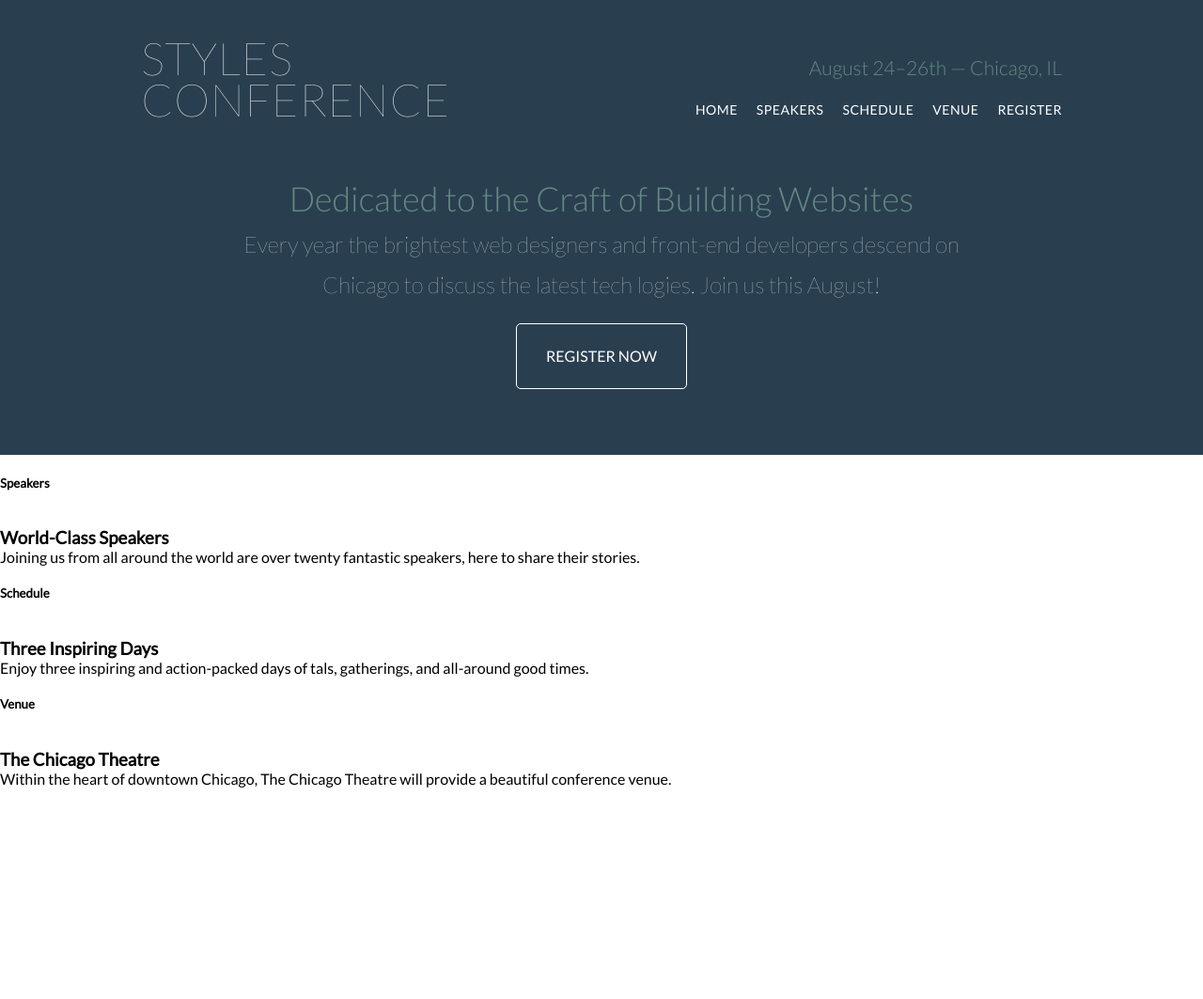
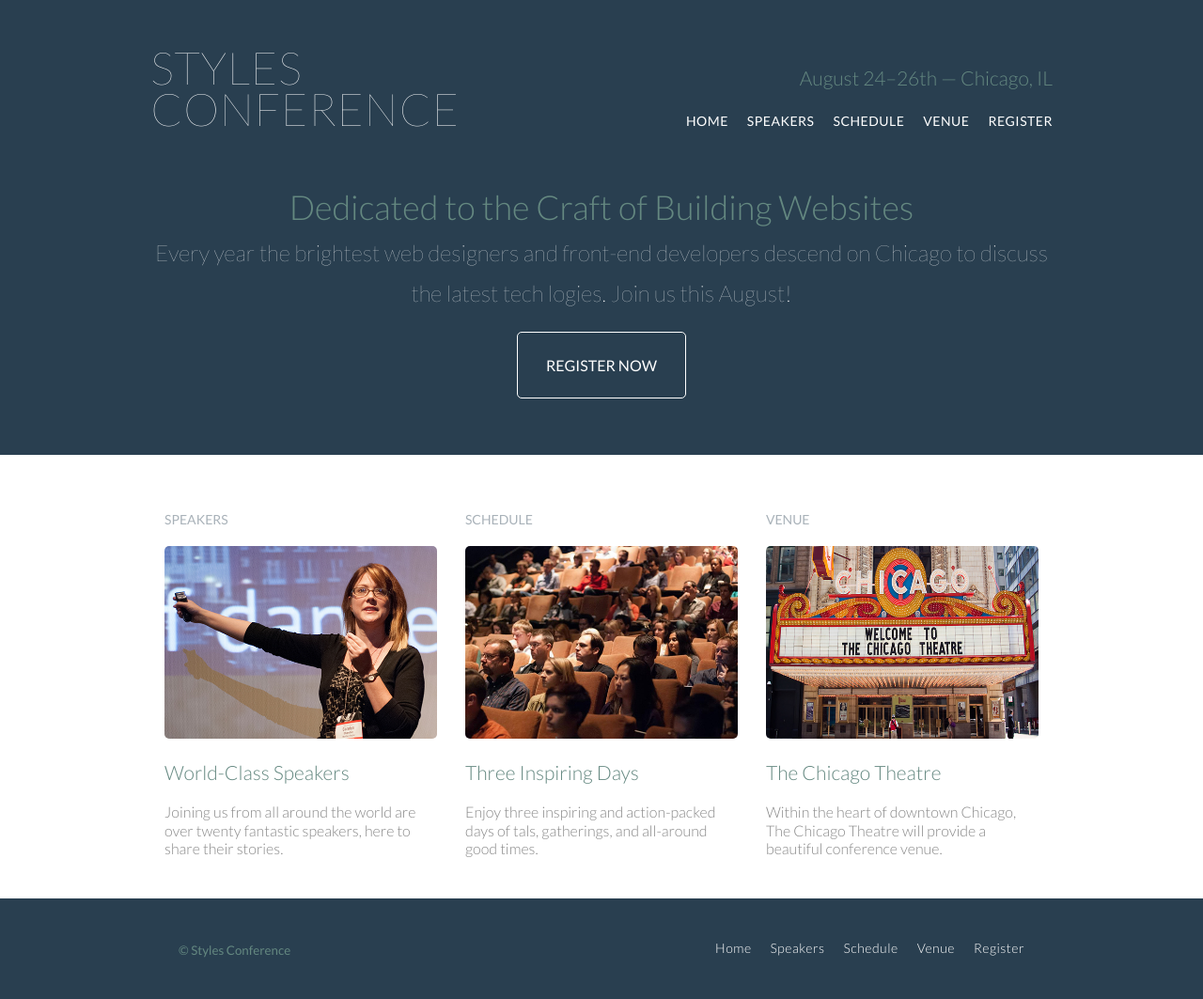
Before and after one commit to Denizka79/styles-conference, a plain HTML site: page index.html in a window 1280 px wide. Shown: the whole page at 94% size. Before the commit the page ends 838 px from the top, so only its background shows below. Drawn offline with Linux system fonts and the light colour scheme.

Commit message:
Complete start page

```diff
--- a/css/styles.css
+++ b/css/styles.css
@@ -1,58 +1,59 @@
+* {
+    box-sizing: border-box;
+    margin: 0;
+}
+
 body {
     font-family: 'Lato', sans-serif;
 }
 
-.container-header {
-    padding: 0 150px;
-    color: #fff;
+.container {
+    width: 960px;
+    margin: 0 auto;
 }
 
-.container-header {
-    padding: 0 150px;
-    background-color: #293f50;
-}
-
-.container-main {
-    background-color: #fff;
-}
-
-h1, h2, h3, p {
-    margin: 0;
-}
+/* Header */
 
 .header {
-    padding: 40px 0;
+    background-color: #293f50;
+    padding-top: 50px;
 }
 
 .header-top {
     display: flex;
+    justify-content: space-between;
 }
 
 .header-right {
-    width: 100%;
-    padding-top: 20px;
+    margin-left: 115px;
 }
 
-.header-bottom {
-    padding: 22px 80px 10px 80px;
-}
-
-.main-title {
+.logo {
     font-weight: 100;
     font-size: 48px;
     letter-spacing: 0.5px;
     line-height: 44px;
+    color: #fff;
 }
 
 .dates {
     font-size: 21px;
     font-weight: 300;
     color: #648880;
+    width: 100%;
+    text-align: right;
+    margin-top: 20px;
 }
 
 .nav {
+    list-style: none;
+    color: #fff;
+    width: 100%;
+}
+
+.nav-top {
     display: flex;
-    list-style: none;
+    text-transform: uppercase;
     justify-content: flex-end;
     align-items: flex-end;
     font-size: 14px;
@@ -69,8 +70,17 @@ li:last-child {
     margin-right: 0;
 }
 
-.dates {
-    text-align: right;
+li:hover {
+    color: #648880;
+    cursor: pointer;
+}
+
+.header-bottom {
+    padding: 60px 0;
+    display: flex;
+    flex-direction: column;
+    justify-content: center;
+    text-align: center;
 }
 
 .dedicated-to {
@@ -78,7 +88,9 @@ li:last-child {
     color: #648880;
     font-weight: 300;
     text-align: center;
-    margin: 30px 0 5px 0;
+    display: grid;
+    align-items: center;
+    margin-bottom: 5px;
 }
 
 .every-year {
@@ -86,10 +98,11 @@ li:last-child {
     font-weight: 100;
     text-align: center;
     line-height: 1.8;
+    color: #fff;
+    margin-bottom: 20px;
 }
 
 .btn {
-    width: 120px;
     font-size: 16px;
     font-weight: 400;
     padding: 25px 30px;
@@ -97,13 +110,85 @@ li:last-child {
     border-radius: 5px;
     text-decoration: none;
     color: #fff;
-    margin: 20px auto;
-    display: block;
     text-transform: uppercase;
     text-align: center;
+    display: inline-block;
+    margin: 0 auto;
 }
 
 .btn:hover {
     background-color: #fff;
     color: #293f50;
 }
+
+/* Main */
+
+.main-container {
+    display: flex;
+    margin: 0 auto;
+}
+
+.teaser-one, .teaser-two, .teaser-three {
+    width: 33.33%;
+    padding: 0 15px;
+}
+
+.teaser-image {
+    width: 100%;
+    height: auto;
+    border-radius: 5px;
+}
+
+.main-container {
+    padding: 60px 0 44px 0;
+}
+
+.teaser-title {
+    margin-bottom: 20px;
+    color: #a9b2b9;
+    font-size: 14px;
+    font-weight: 400;
+}
+
+.teaser-header {
+    margin: 20px 0 20px 0;
+    font-size: 21px;
+    font-weight: 300;
+    color: #648880;
+}
+
+.teaser-link {
+    text-decoration: none;
+}
+
+.teaser p {
+    color: #888;
+    font-size: 16px;
+    font-weight: 300;
+    line-height: 1.2;
+}
+
+/* Footer */
+
+.footer {
+    background-color: #293f50;
+}
+
+.footer-container {
+    padding: 44px 30px;
+    display: flex;
+    justify-content: space-between;
+}
+
+.nav-bottom {
+    display: flex;
+    justify-content: flex-end;
+    align-items: center;
+    font-size: 14px;
+    font-weight: 300;
+    letter-spacing: .5px;
+}
+
+small {
+    color: #648880;
+}
--- a/index.html
+++ b/index.html
@@ -8,24 +8,23 @@
     <link rel="preconnect" href="https://fonts.googleapis.com">
     <link rel="preconnect" href="https://fonts.gstatic.com" crossorigin>
     <link href="https://fonts.googleapis.com/css2?family=Lato:wght@100;300;400&display=swap" rel="stylesheet">
-    <link rel="stylesheet" href="css/normalize.css">
     <link rel="stylesheet" href="css/styles.css">
 </head>
 <body>
-    <div class="container container-header">
     <header class="header">
+        <div class="container header-container">
             <div class="header-top">
                 <div class="header-left">
-                    <h1 class="main-title">STYLES CONFERENCE</h1>
+                    <h1 class="logo">STYLES CONFERENCE</h1>
                 </div>
                 <div class="header-right">
                     <h3 class="dates">August 24–26th — Chicago, IL</h3>
-                    <ul class="nav">
-                        <li>HOME</li>
-                        <li>SPEAKERS</li>
-                        <li>SCHEDULE</li>
-                        <li>VENUE</li>
-                        <li>REGISTER</li>
+                    <ul class="nav nav-top">
+                        <li>Home</li>
+                        <li>Speakers</li>
+                        <li>Schedule</li>
+                        <li>Venue</li>
+                        <li>Register</li>
                     </ul>
                 </div>
             </div>
@@ -34,32 +33,51 @@
                 <p class="every-year">Every year the brightest web designers and front-end developers descend on Chicago to discuss the latest tech logies. Join us this August!</p>
                 <a href="#" class="btn">Register Now</a>
             </div>
+        </div>
     </header>
-    </div>
-    <div class="container container-main">
     <main class="main">
+        <div class="container main-container">
             <div class="teaser teaser-one">
-                <h5>Speakers</h5>
-                <img src="" alt="">
-                <h3>World-Class Speakers</h3>
+                <h5 class="teaser-title">SPEAKERS</h5>
+                <a class="teaser-link" href="#">
+                    <img class="teaser-image" src="img/speakers.jpeg" alt="">
+                    <h3 class="teaser-header">World-Class Speakers</h3>
+                </a>
                 <p>Joining us from all around the world are over twenty fantastic speakers, here to share their stories.</p>
             </div>
             <div class="teaser teaser-two">
-                <h5>Schedule</h5>
-                <img src="" alt="">
-                <h3>Three Inspiring Days</h3>
+                <h5 class="teaser-title">SCHEDULE</h5>
+                <a class="teaser-link" href="#">
+                    <img class="teaser-image" src="img/schedule.jpeg" alt="">
+                    <h3 class="teaser-header">Three Inspiring Days</h3>
+                </a>
                 <p>Enjoy three inspiring and action-packed days of tals, gatherings, and all-around good times.</p>
             </div>
             <div class="teaser teaser-three">
-                <h5>Venue</h5>
-                <img src="" alt="">
-                <h3>The Chicago Theatre</h3>
+                <h5 class="teaser-title">VENUE</h5>
+                <a class="teaser-link" href="#">
+                    <img class="teaser-image" src="img/venue.jpeg" alt="">
+                    <h3 class="teaser-header">The Chicago Theatre</h3>
+                </a>
                 <p>Within the heart of downtown Chicago, The Chicago Theatre will provide a beautiful conference venue.</p>
+            </div>
         </div>
     </main>
     <footer class="footer">
-
+        <div class="container footer-container">
+            <div class="footer-left">
+                <small>© Styles Conference</small>
+            </div>
+            <div class="footer-right">
+                <ul class="nav nav-bottom">
+                    <li>Home</li>
+                    <li>Speakers</li>
+                    <li>Schedule</li>
+                    <li>Venue</li>
+                    <li>Register</li>
+                </ul>
+            </div>
+        </div>
     </footer>
-    </div>
 </body>
 </html>
```
Also changed, not shown: img/schedule.jpeg (added), img/speakers.jpeg (added), img/venue.jpeg (added). Lines whose indentation alone changed are shown as unchanged.
